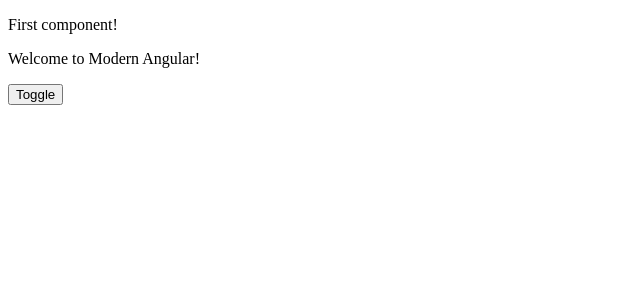
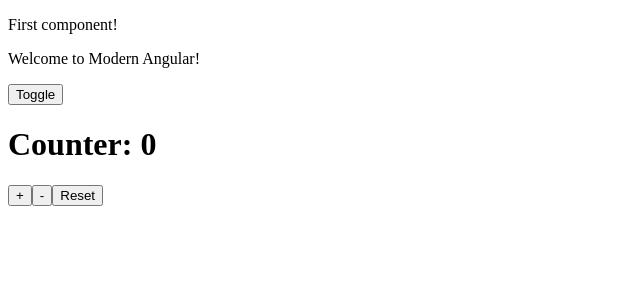
Before and after one commit to dev-mariana/modern-angular-course, an Angular app: page / in a window 1280 px wide. Shown: the top 300 px of the page, without its empty margins (0-640 px from the left). Built offline with nearby package versions, Linux system fonts and the light colour scheme.

Commit message:
introducing signals

```diff
--- a/src/app/hello/hello.html
+++ b/src/app/hello/hello.html
@@ -2,3 +2,10 @@
 
 <p>{{ title }}</p>
 <button [disabled]="isDisabled" (click)="onClick()">Toggle</button>
+
+<h1>Counter: {{ count() }}</h1>
+
+<button (click)="increateCounter()">+</button>
+<button (click)="decreaseCounter()">-</button>
+
+<button (click)="resetCounter()">Reset</button>
--- a/src/app/hello/hello.ts
+++ b/src/app/hello/hello.ts
@@ -1,4 +1,4 @@
-import { Component } from '@angular/core';
+import { Component, signal } from '@angular/core';
 
 @Component({
   selector: 'app-hello',
@@ -15,4 +15,18 @@
     console.log('Button clicked!');
     this.isDisabled = !this.isDisabled;
   }
+
+  protected count = signal(0);
+
+  increateCounter(): void {
+    this.count.update(value => value + 1);
+  }
+
+  decreaseCounter(): void {
+    this.count.update(value => value - 1);
+  }
+
+  resetCounter(): void {
+    this.count.set(0);
+  }
 }
```
